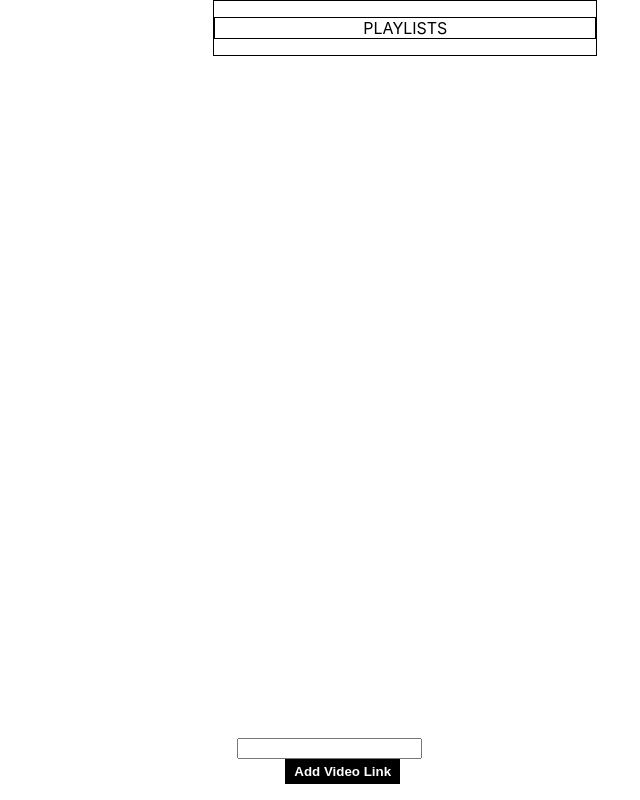
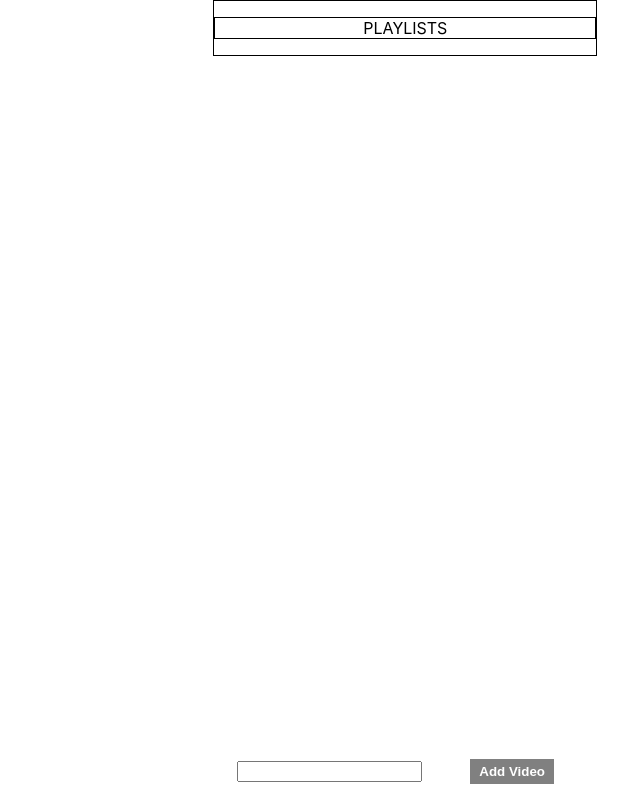
Before and after one commit to Sharmaryan/thinkjs-assignment, a React (Create React App) app: page / in a window 1280 px wide. Shown: the whole page, without its empty margins (640-1280 px from the left). Built offline with nearby package versions, Linux system fonts and the light colour scheme; grey boxes are pictures that could not be loaded.

Commit message:
feat :  empty link

```diff
--- a/package.json
+++ b/package.json
@@ -12,7 +12,6 @@
     "react-player": "^2.11.0",
     "react-redux": "^8.0.4",
     "react-scripts": "5.0.1",
-    "react-youtube": "^10.0.0",
     "uuid": "^9.0.0",
     "web-vitals": "^2.1.4"
   },
--- a/src/component/VideoLink.css
+++ b/src/component/VideoLink.css
@@ -12,3 +12,8 @@
     border: none;
     cursor: pointer;
 }
+
+.videolink__button--disable{
+    background-color: gray;
+    cursor: revert;
+}
--- a/src/component/VideoLink.js
+++ b/src/component/VideoLink.js
@@ -21,9 +21,16 @@ export const VideoLink = () => {
   return (
     <div className="videolink">
       <input value={link} onChange={inputHandler} />
-      <button className="videolink__button" onClick={addVideoHandler}>
-        add video link
-      </button>
+
+      {link.length > 0  ? (
+        <button className="videolink__button" onClick={addVideoHandler}>
+          add video
+        </button>
+      ) : (
+        <button className="videolink__button videolink__button--disable">
+          add video
+        </button>
+      )}
     </div>
   );
 };
```
Also changed, not shown: 1 other file (tests, documents, lock files or other folders).
